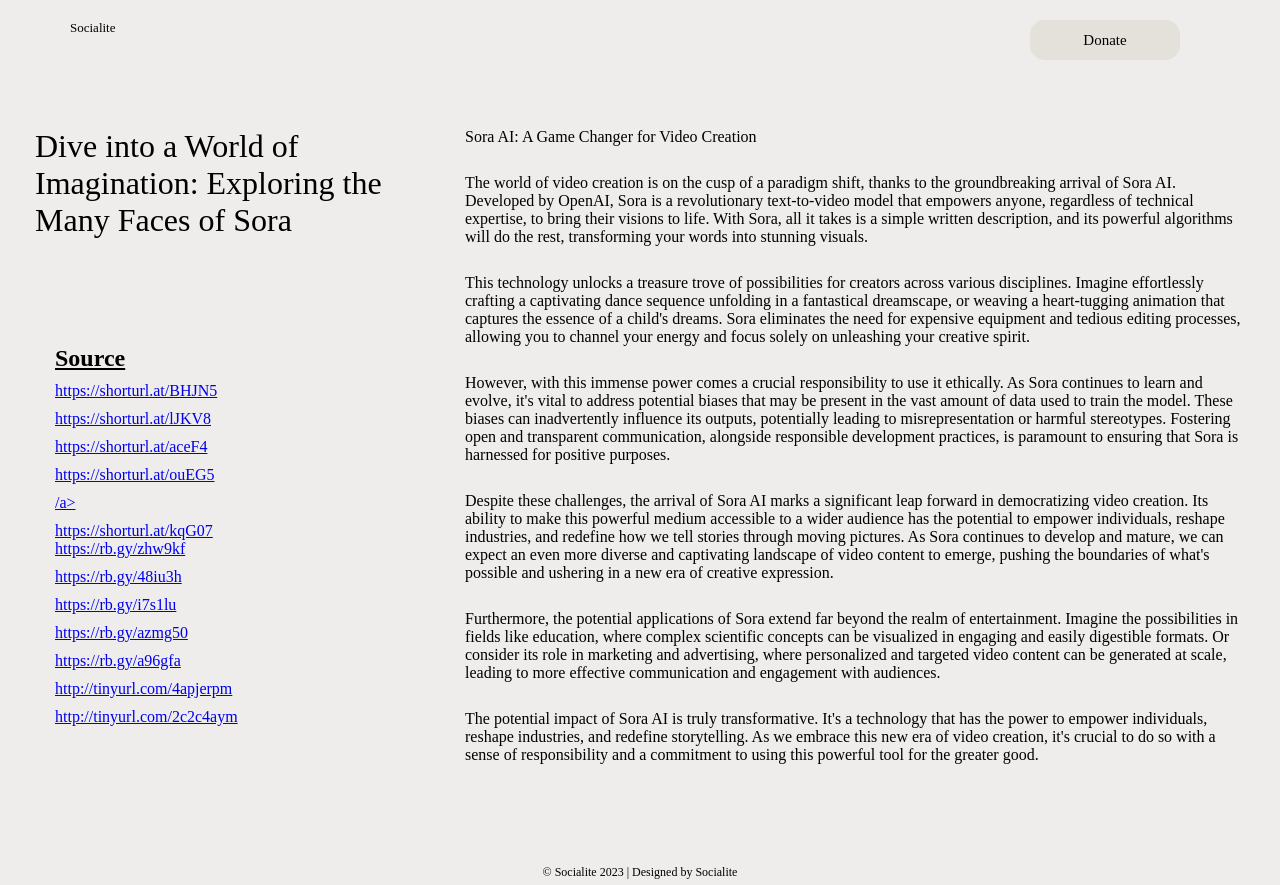
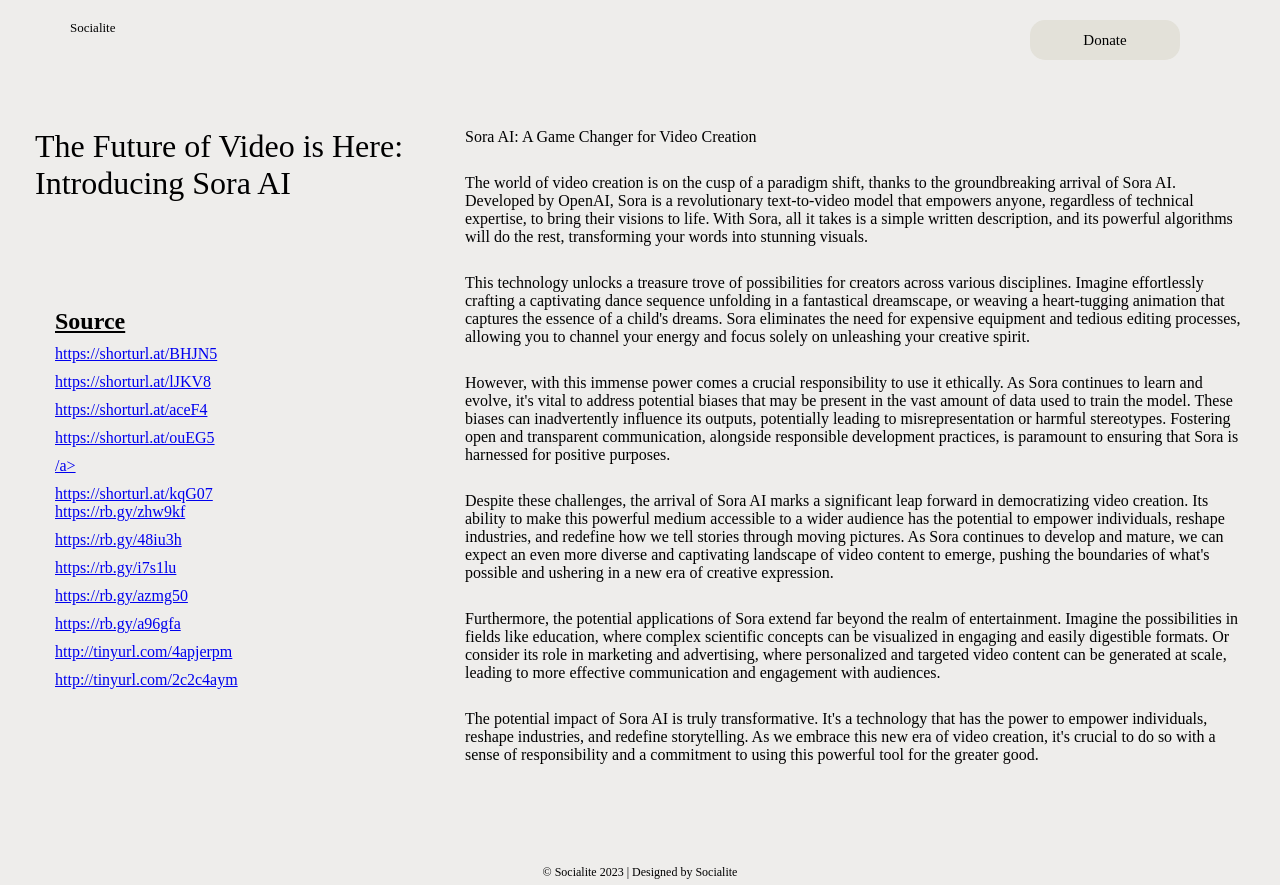
Before and after one commit to johnyong03245/socialite, a plain HTML site: page blog1.html in a window 1280 px wide. Drawn offline with Linux system fonts and the light colour scheme; a web font is replaced by a local one.

Commit message:
Update blog1.html

```diff
--- a/blog1.html
+++ b/blog1.html
@@ -18,7 +18,7 @@
   <main>
     <div class="container">
       <div class="title">
-         <h1>Dive into a World of Imagination: Exploring the Many Faces of Sora</h1><br><br>
+         <h1>The Future of Video is Here: Introducing Sora AI</h1><br><br>
 
       <div class="flex-container">
 
```
